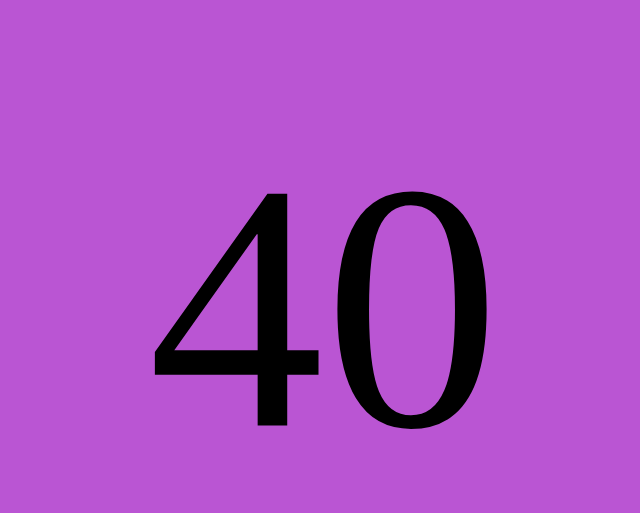
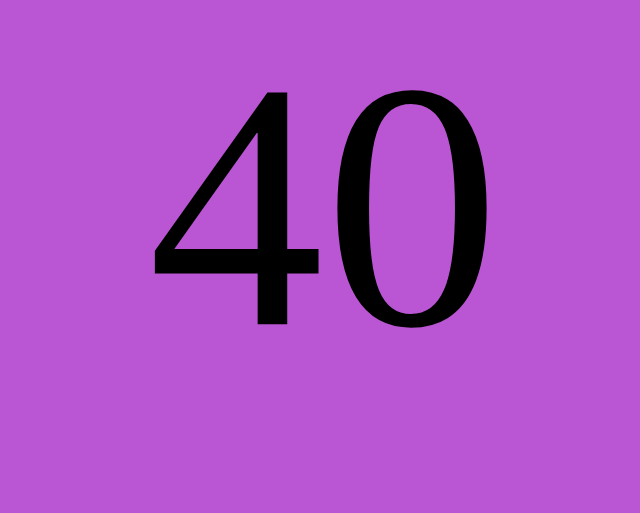
Before and after one commit to kqarryzada/basic-mtg-lifecounter, a plain HTML site: page index.html in a window 1280 px wide. Shown: the part 181-694 px from the top of the page, without its empty margins (316-956 px from the left). Drawn offline with Linux system fonts and the light colour scheme.

Commit message:
Adjusted height of number displayed

```diff
--- a/layout.css
+++ b/layout.css
@@ -53,7 +53,7 @@ img {
 .txt {
     top: 17%;
     left: 50%;
-    transform: translate(-50%, -50%);
+    transform: translate(-50%, -75%);
     z-index: 1;
 }
 .imgButton {
```
